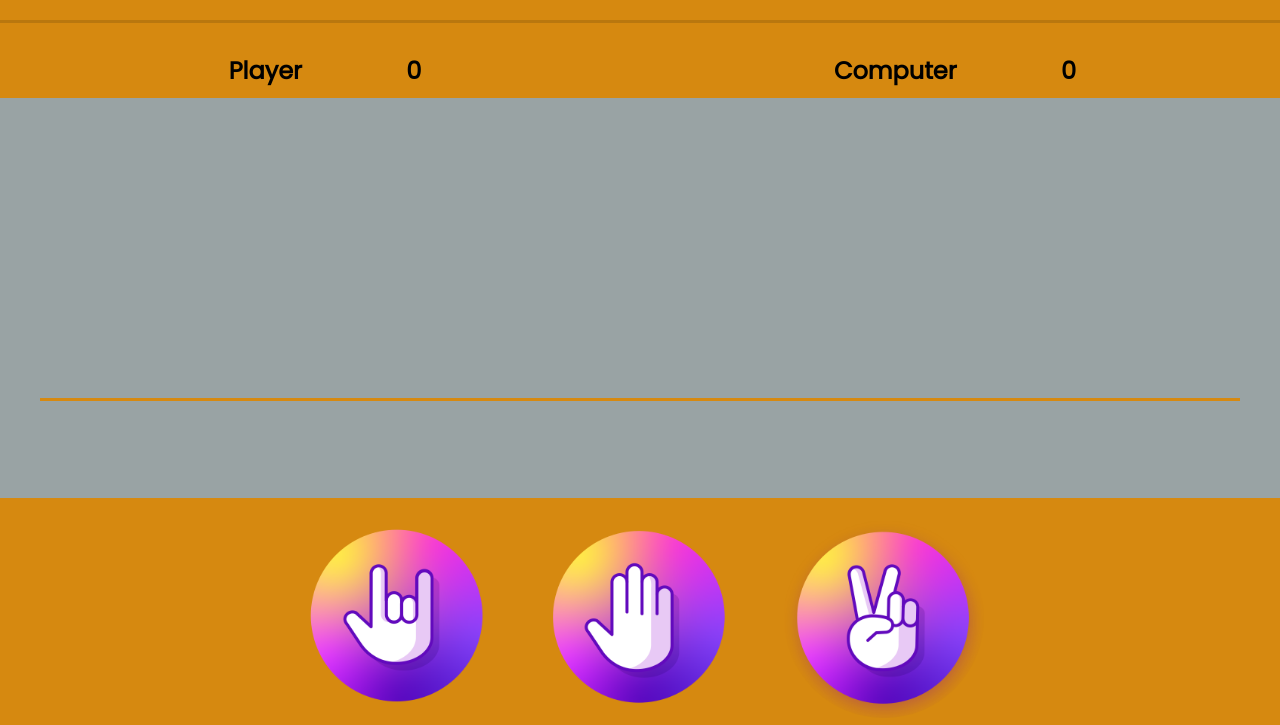
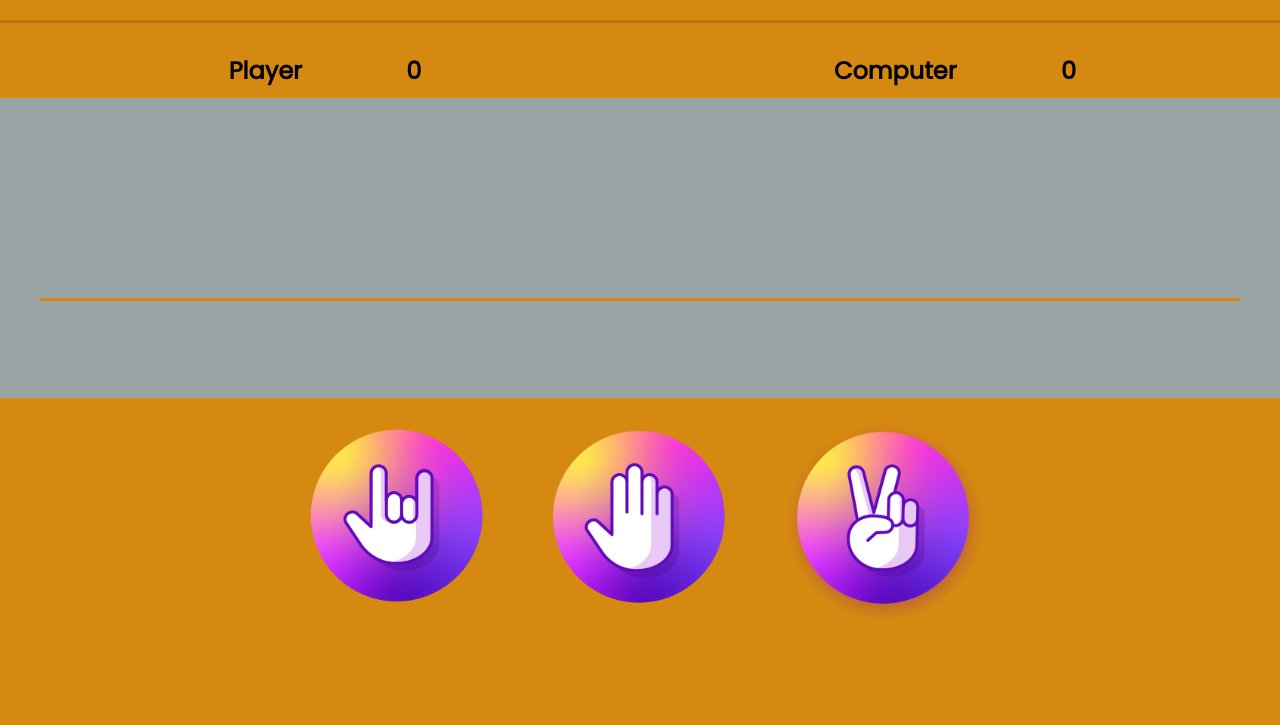
Before and after one commit to CarlosCapili/Web-Projects, a plain HTML site: page Rock-Paper-Scissors/index.html in a window 1280 px wide. Shown: the part 128-853 px from the top of the page. After the commit the page ends 800 px from the top, so only its background shows below. Drawn offline with Linux system fonts and the light colour scheme.

Commit message:
Minor layout change

```diff
--- a/Rock-Paper-Scissors/style.css
+++ b/Rock-Paper-Scissors/style.css
@@ -76,7 +76,7 @@ body {
 
 /* Display styles */
 .display {
-    height: 400px;
+    height: 300px;
     background-color: #99A3A4;
     margin-bottom: 20px;
 }
@@ -89,7 +89,7 @@ body {
 }
 
 #display-choice {
-    height: 300px;
+    height: 200px;
     display: flex;
 }
 
@@ -101,4 +101,5 @@ body {
     border-top: 3px solid #D68910;
     margin: 0px 40px;
     text-align: center;
+    font-size: 40px;
 }
```
Also changed, not shown: Rock-Paper-Scissors/index.html (+0 -3 lines).
